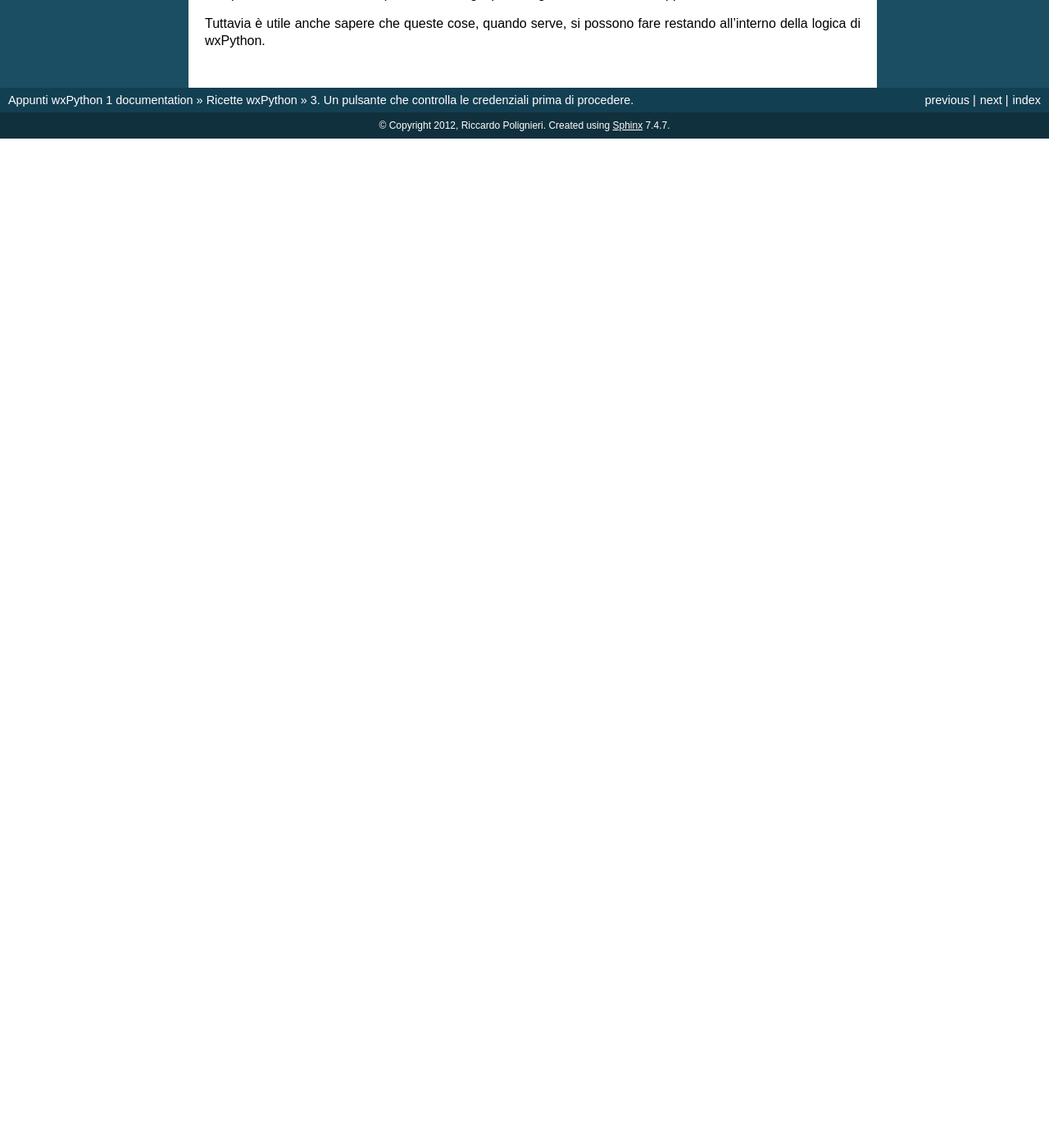
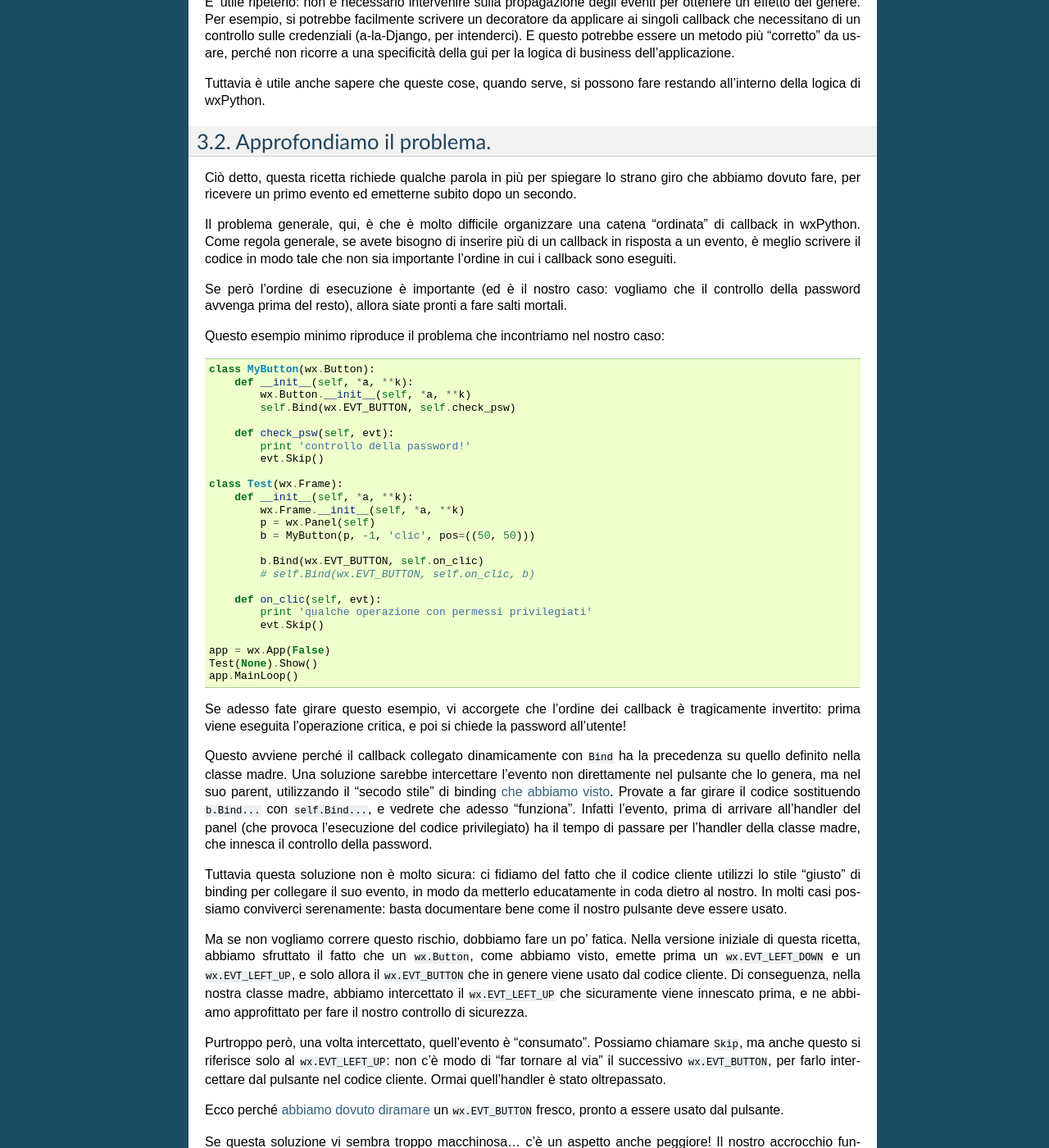
Before and after one commit to ricpol/wxnote, a Sphinx documentation site: the page built from source/ricette_checkpass_button.rst, in a window 1280 px wide and 1400 px high, scrolled down 1124 px. Shown: the whole window at 82% size. Built offline with Sphinx 7.4.7, drawn with Linux system fonts in a browser that asks for light colours; before the commit the page ends 1293 px from its top, so only the background shows below that; some of the changed text lies outside the part shown.

Commit message:
arricchita ricetta del pulsante che chiede la password

```diff
--- a/source/_static/snippets/recipes/permission_button.py
+++ b/source/_static/snippets/recipes/permission_button.py
@@ -47,3 +47,43 @@
 app = wx.App(False)
 TestFrame(None).Show()
 app.MainLoop()
+
+
+# un'altra versione della stessa ricetta,
+# che si basa su un event handler personalizzato
+
+
+class MyEvtHandler(wx.PyEvtHandler):
+    def __init__(self):
+        wx.PyEvtHandler.__init__(self)
+        self.Bind(wx.EVT_BUTTON, self.onclic)
+
+    def onclic(self, evt):
+        msg = 'Inserire la password per procedere:'
+        cpt = 'Password richiesta.'
+        if check_psw(wx.GetPasswordFromUser(msg, cpt)):
+            evt.Skip()
+        else:
+            wx.MessageBox('Password errata!', 'Password errata',
+                          wx.ICON_ERROR|wx.OK)
+
+
+class MyButton(wx.Button):
+    def __init__(self, *a, **k):
+        wx.Button.__init__(self, *a, **k)
+        self.PushEventHandler(MyEvtHandler())
+
+
+class Test(wx.Frame):
+    def __init__(self, *a, **k):
+        wx.Frame.__init__(self, *a, **k)
+        p = wx.Panel(self)
+        b = MyButton(p, -1, 'clic', pos=((50,50)))
+
+        # self.Bind(wx.EVT_BUTTON, self.onclic, b)
+        b.Bind(wx.EVT_BUTTON, self.onclic)
+
+    def onclic(self, evt):
+        wx.MessageBox(
+            "Password corretta, procedo con l'azione prevista.")
+        # e qui il codice previsto del callback, come di consueto
--- a/source/ricette_checkpass_button.rst
+++ b/source/ricette_checkpass_button.rst
@@ -5,13 +5,84 @@
 
 Questo pulsante può essere usato al posto di un normale ``wx.Button``, ed è uguale in tutto e per tutto. La sola differenza è che, in risposta a un ``EVT_BUTTON`` (un normale clic), chiede all'utente di inserire una password, e solo in caso positivo passa a eseguire il callback associato.
 
+La prima versione.
+------------------
+
 .. literalinclude:: /_static/snippets/recipes/permission_button.py
-   :lines: 5-
+   :lines: 5-50
    :linenos:
 
-Ecco come si può manipolare la catena degli eventi per ottenere effetti un po' più concreti degli esempi presentati nei :ref:`capitoli precedenti <eventi_avanzati>`.
+Ecco come si può manipolare la catena degli eventi per ottenere effetti un po' più concreti degli esempi presentati nei :ref:`capitoli dedicati agli eventi <eventi_avanzati>`.
 Nel mondo reale, chiaramente, la funzione ``check_psw`` potrebbe essere sostituita da un controllo su nome utente e password (confrontando con un database), o con un più avanzato sistema di permessi.
 
 E' utile ripeterlo: non è necessario intervenire sulla propagazione degli eventi per ottenere un effetto del genere. Per esempio, si potrebbe facilmente scrivere un decoratore da applicare ai singoli callback che necessitano di un controllo sulle credenziali (a-la-Django, per intenderci). E questo potrebbe essere un metodo più "corretto" da usare, perché non ricorre a una specificità della gui per la logica di business dell'applicazione.
 
 Tuttavia è utile anche sapere che queste cose, quando serve, si possono fare restando all'interno della logica di wxPython.
+
+Approfondiamo il problema.
+--------------------------
+
+Ciò detto, questa ricetta richiede qualche parola in più per spiegare lo strano giro che abbiamo dovuto fare, per ricevere un primo evento ed emetterne subito dopo un secondo.
+
+Il problema generale, qui, è che è molto difficile organizzare una catena "ordinata" di callback in wxPython. Come regola generale, se avete bisogno di inserire più di un callback in risposta a un evento, è meglio scrivere il codice in modo tale che non sia importante l'ordine in cui i callback sono eseguiti.
+
+Se però l'ordine di esecuzione è importante (ed è il nostro caso: vogliamo che il controllo della password avvenga prima del resto), allora siate pronti a fare salti mortali.
+
+Questo esempio minimo riproduce il problema che incontriamo nel nostro caso::
+
+  class MyButton(wx.Button):
+      def __init__(self, *a, **k):
+          wx.Button.__init__(self, *a, **k)
+          self.Bind(wx.EVT_BUTTON, self.check_psw)
+
+      def check_psw(self, evt):
+          print 'controllo della password!'
+          evt.Skip()
+
+  class Test(wx.Frame):
+      def __init__(self, *a, **k):
+          wx.Frame.__init__(self, *a, **k)
+          p = wx.Panel(self)
+          b = MyButton(p, -1, 'clic', pos=((50, 50)))
+
+          b.Bind(wx.EVT_BUTTON, self.on_clic)
+          # self.Bind(wx.EVT_BUTTON, self.on_clic, b)
+
+      def on_clic(self, evt):
+          print 'qualche operazione con permessi privilegiati'
+          evt.Skip()
+
+  app = wx.App(False)
+  Test(None).Show()
+  app.MainLoop()
+
+Se adesso fate girare questo esempio, vi accorgete che l'ordine dei callback è tragicamente invertito: prima viene eseguita l'operazione critica, e poi si chiede la password all'utente!
+
+Questo avviene perché il callback collegato dinamicamente con ``Bind`` ha la precedenza su quello definito nella classe madre. Una soluzione sarebbe intercettare l'evento non direttamente nel pulsante che lo genera, ma nel suo parent, utilizzando il "secodo stile" di binding :ref:`che abbiamo visto<tre_stili_di_bind>`. Provate a far girare il codice sostituendo ``b.Bind...`` con ``self.Bind...``, e vedrete che adesso "funziona". Infatti l'evento, prima di arrivare all'handler del panel (che provoca l'esecuzione del codice privilegiato) ha il tempo di passare per l'handler della classe madre, che innesca il controllo della password.
+
+Tuttavia questa soluzione non è molto sicura: ci fidiamo del fatto che il codice cliente utilizzi lo stile "giusto" di binding per collegare il suo evento, in modo da metterlo educatamente in coda dietro al nostro. In molti casi possiamo conviverci serenamente: basta documentare bene come il nostro pulsante deve essere usato.
+
+Ma se non vogliamo correre questo rischio, dobbiamo fare un po' fatica. Nella versione iniziale di questa ricetta, abbiamo sfruttato il fatto che un ``wx.Button``, come abbiamo visto, emette prima un ``wx.EVT_LEFT_DOWN`` e un ``wx.EVT_LEFT_UP``, e solo allora il ``wx.EVT_BUTTON`` che in genere viene usato dal codice cliente. Di conseguenza, nella nostra classe madre, abbiamo intercettato il ``wx.EVT_LEFT_UP`` che sicuramente viene innescato prima, e ne abbiamo approfittato per fare il nostro controllo di sicurezza.
+
+Purtroppo però, una volta intercettato, quell'evento è "consumato". Possiamo chiamare ``Skip``, ma anche questo si riferisce solo al ``wx.EVT_LEFT_UP``: non c'è modo di "far tornare al via" il successivo ``wx.EVT_BUTTON``, per farlo intercettare dal pulsante nel codice cliente. Ormai quell'handler è stato oltrepassato.
+
+Ecco perché :ref:`abbiamo dovuto diramare<eventi_personalizzati>` un ``wx.EVT_BUTTON`` fresco, pronto a essere usato dal pulsante.
+
+Se questa soluzione vi sembra troppo macchinosa... c'è un aspetto anche peggiore! Il nostro accrocchio funziona come dovrebbe solo fintanto che il codice cliente si limita a intercettare ``wx.EVT_BUTTON``. Ma se per qualche ragione volesse intercettare anche lui ``wx.EVT_LEFT_UP`` (o peggio ancora, ``wx.EVT_LEFT_DOWN``), saremmo di nuovo al problema della "gara degli handler" che abbiamo visto prima.
+
+E non solo: se vogliamo dirla tutta, il nostro approccio funziona solo perché stiamo parlando un ``wx.Button``, che fortunatamente ha la caratteristica di emettere tre eventi in successione. Ma se volessimo generalizzare il problema con un altro widget, che emette un solo evento per volta, saremmo punto e a capo.
+
+La seconda versione.
+--------------------
+
+Se questo trucco vi sembra un po' troppo sporco, in effetti esiste una soluzione più definitiva: basta scrivere un handler personalizzato, e spingerlo in cima allo stack degli handler. Nel nostro handler gestiremo l'evento con l'operazione prioritaria che ci sta a cuore.
+
+.. todo:: una pagina sugli handler personalizzati
+
+Un esempio vale più di mille parole, come sempre:
+
+.. literalinclude:: /_static/snippets/recipes/permission_button.py
+   :lines: 55-
+   :linenos:
+
+Abbiamo semplicemente spostato la logica del controllo della password da ``MyButton`` a ``MyEvtHandler``. La vera magia è, naturalmente, chiamare ``PushEventHandler`` per portare il nostro handler in cima alla lista degli handler del pulsante. Una volta che ci siamo assicurati che il nostro codice sarà eseguito per primo, il resto è un gioco da ragazzi: se la password è corretta chiamiamo ``Skip`` e lasciamo propagare l'evento. Se no, tutto si ferma lì. Notate anche che adesso il codice fa quello che vogliamo indipendentemente dallo "stile" di binding preferito dal codice sorgente.
```
